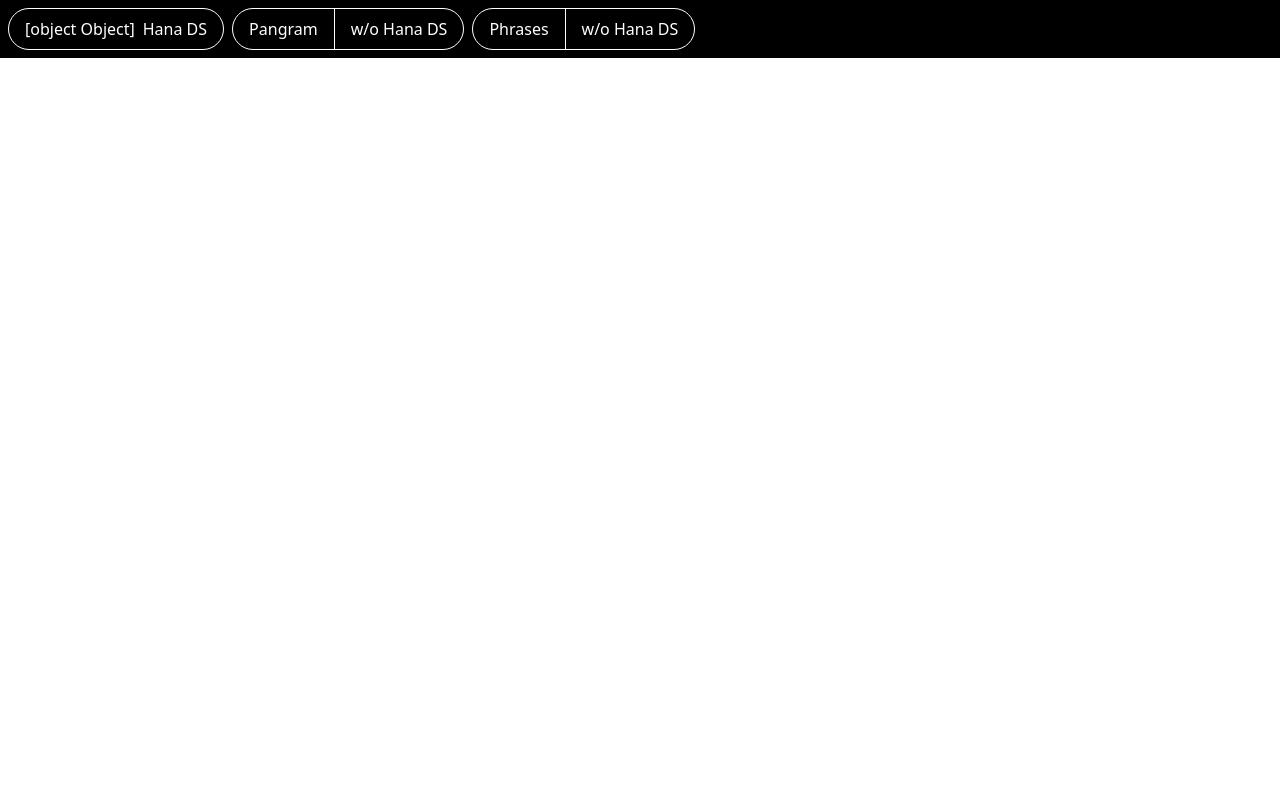
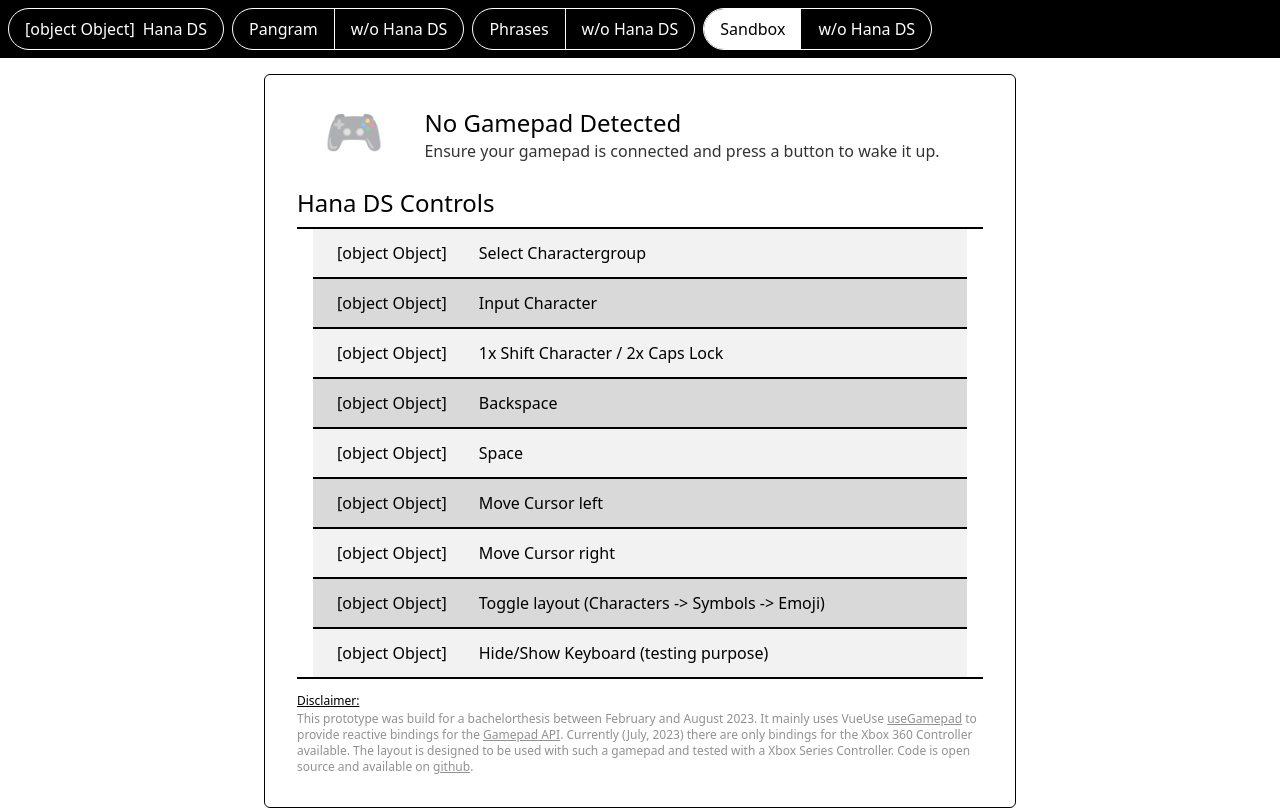
Before and after one commit to nasicha/keyboard, a Nuxt app: page /sandbox in a window 1280 px wide. Built offline with nearby package versions, Linux system fonts and the light colour scheme.

Commit message:
feat: add sandbox page for case study

```diff
--- a/components/Molecules/Header.vue
+++ b/components/Molecules/Header.vue
@@ -14,6 +14,10 @@
     <div class="nav-link nav-link-wrapper">
       <NuxtLink to="/phrases">Phrases</NuxtLink>
       <NuxtLink to="/phrases/without_keyboard">w/o Hana DS</NuxtLink>
+    </div>
+    <div class="nav-link nav-link-wrapper">
+      <NuxtLink to="/sandbox">Sandbox</NuxtLink>
+      <NuxtLink to="/sandbox/without_keyboard">w/o Hana DS</NuxtLink>
     </div>
   </div>
 </template>
--- /dev/null
+++ b/pages/sandbox/index.vue
@@ -0,0 +1,26 @@
+<template>
+  <div :class="{ [`border border-base rounded-md p-8`]: !isSupported || gamepads.length === 0}">
+    <div v-if="!isSupported">
+      <Alert :notSupportedAlert="true" />
+    </div>
+    <div v-else-if="gamepads.length === 0">
+      <Alert :notSupportedAlert="false" />
+    </div>
+    <div v-else>
+      <KeyboardSandbox
+        v-for="gamepad in gamepads"
+        :key="gamepad.id"
+        :gamepad="gamepad"
+      />
+    </div>
+    <Infotable v-if="!isSupported || gamepads.length === 0"/>
+  </div>
+</template>
+
+<script setup lang="ts">
+import { useGamepad } from "@vueuse/core";
+import KeyboardSandbox from "~/components/Organisms/KeyboardSandbox.vue";
+import Infotable from "~/components/Molecules/Infotable.vue";
+import Alert from "~/components/Molecules/Alert.vue";
+const { isSupported, gamepads } = useGamepad();
+</script>
--- /dev/null
+++ b/pages/sandbox/without_keyboard.vue
@@ -0,0 +1,37 @@
+<template>
+  <textarea
+    v-model="input"
+    ref="inputField"
+    class="w-full min-h-[4rem] p-2 border rounded-md border-base resize-none outline-none mb-4"
+  />
+
+
+</template>
+
+<script setup lang="ts">
+
+// input
+const input = ref("");
+const inputField = ref<HTMLTextAreaElement | null>(null);
+
+onMounted(() => {
+  inputField.value?.focus();
+});
+
+
+
+/*
+* textarea
+*/
+function updateTextareaHeight() {
+  if(inputField.value === null) return;
+
+  inputField.value.style.height = '';
+  inputField.value.style.height = `${inputField.value.scrollHeight + 3}px`;
+}
+
+watch(() => input.value, () => {
+  updateTextareaHeight();
+});
+
+</script>
```
